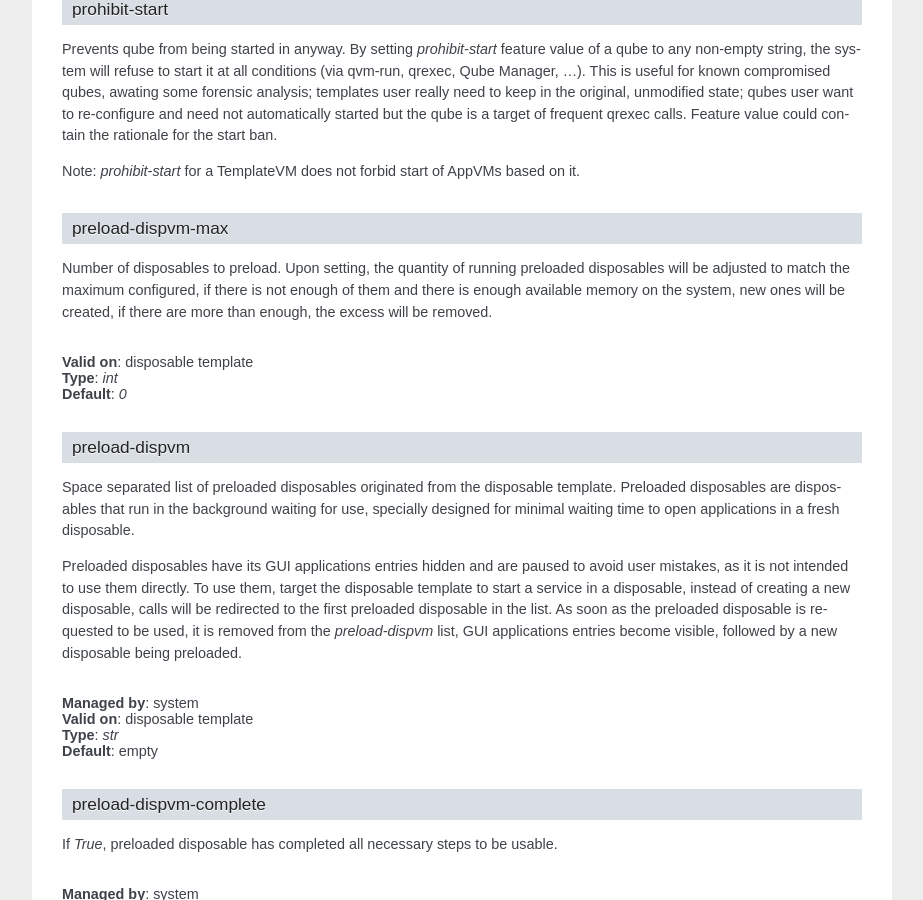
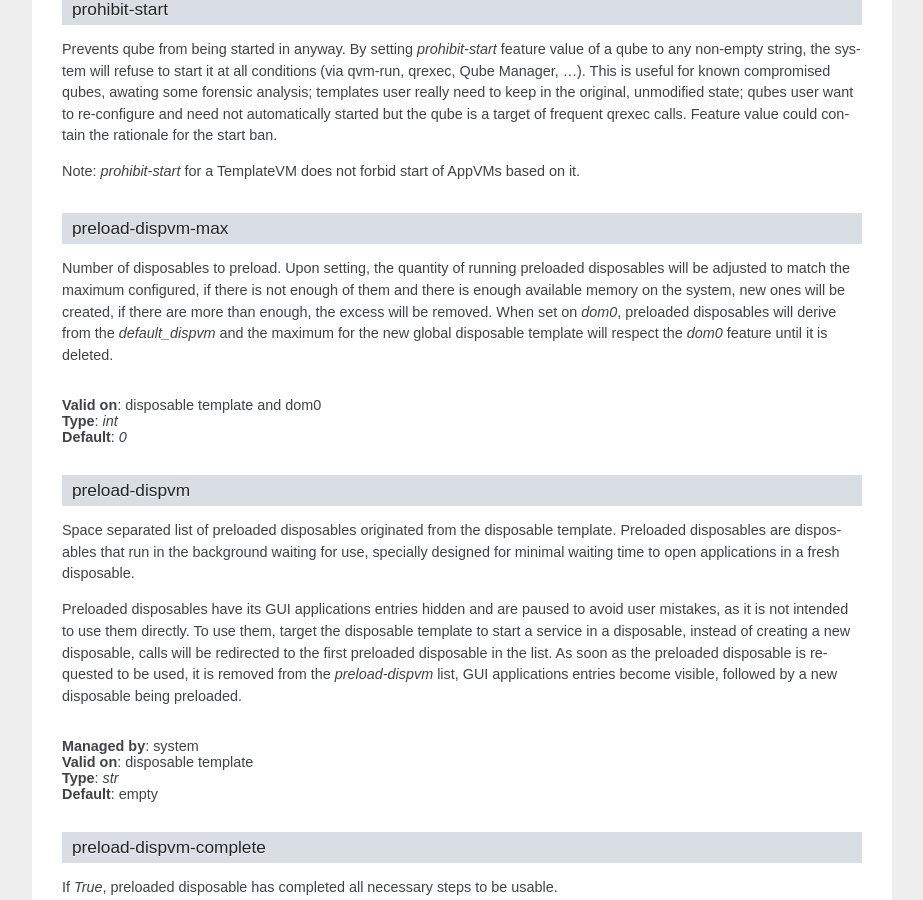
Before and after one commit to QubesOS/qubes-core-admin-client, a Sphinx documentation site: the page built from doc/manpages/qvm-features.rst, in a window 1280 px wide and 900 px high, scrolled down 6865 px. Shown: the whole window, without its empty margins (198-1121 px from the left). Built offline with Sphinx 7.4.7, drawn with Linux system fonts in a browser that asks for light colours; the version number could not be read and is left out.

Commit message:
Document default_dispvm preload feature
For: https://github.com/QubesOS/qubes-issues/issues/1512
For: https://github.com/QubesOS/qubes-desktop-linux-manager/pull/262

```diff
--- a/doc/manpages/qvm-features.rst
+++ b/doc/manpages/qvm-features.rst
@@ -433,9 +433,12 @@ Number of disposables to preload. Upon setting, the quantity of running
 preloaded disposables will be adjusted to match the maximum configured, if there
 is not enough of them and there is enough available memory on the system, new
 ones will be created, if there are more than enough, the excess will be removed.
+When set on `dom0`, preloaded disposables will derive from the `default_dispvm`
+and the maximum for the new global disposable template will respect the `dom0`
+feature until it is deleted.
 
 |
-| **Valid on**: disposable template
+| **Valid on**: disposable template and dom0
 | **Type**: `int`
 | **Default**: `0`
 
```
